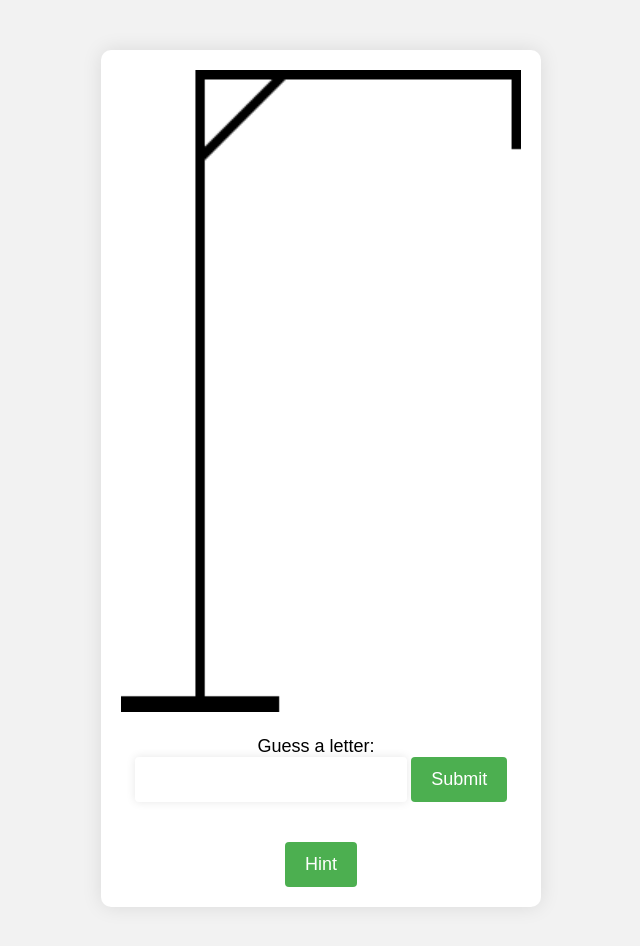
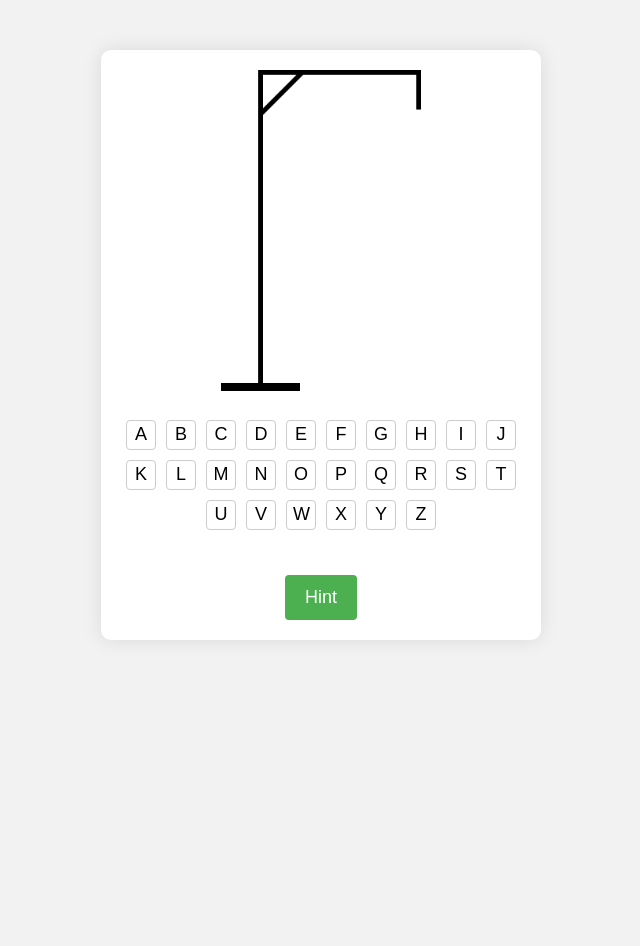
Before and after one commit to Geocodlea/hangman, a plain HTML site: page index.html in a window 1280 px wide. Shown: the whole page, without its empty margins (319-959 px from the left). After the commit the page ends 800 px from the top, so only its background shows below. Drawn offline with Linux system fonts and the light colour scheme.

Commit message:
add keyboard instead of form

```diff
--- a/game.js
+++ b/game.js
@@ -24,9 +24,9 @@ const imageEl = document.getElementById("image");
 const incorrectEl = document.getElementById("incorrect");
 const remainingEl = document.getElementById("remaining");
 const scoreEl = document.getElementById("score");
-const form = document.querySelector("form");
 const playAgainBtn = document.getElementById("playAgain");
 const hintBtn = document.getElementById("hint");
+const keyboard = document.getElementById("keyboard");
 
 playAgainBtn.addEventListener("click", function () {
   // Reset the game
@@ -34,14 +34,14 @@ playAgainBtn.addEventListener("click", function () {
   incorrectGuesses = "";
   remainingGuesses = 6;
   word = wordList[Math.floor(Math.random() * wordList.length)];
-  form.style.display = "block";
   playAgainBtn.style.display = "none";
   imageEl.src = images[0];
   wordEl.textContent = "";
   incorrectEl.textContent = "Incorrect guesses: ";
   remainingEl.textContent = "Remaining guesses: 6";
   scoreEl.textContent = "Score: " + score;
-  document.getElementById("guess").value = "";
+  hintBtn.style.display = "block";
+  keyboard.style.display = "block";
 });
 
 hintBtn.addEventListener("click", function () {
@@ -52,10 +52,9 @@ hintBtn.addEventListener("click", function () {
   alert("Hint: " + hint);
 });
 
-form.addEventListener("submit", function (event) {
-  event.preventDefault();
-  // Get the guess from the input field
-  const guess = document.getElementById("guess").value.toLowerCase();
+keyboard.addEventListener("click", function (e) {
+  if (e.target.matches(".key")) {
+    let guess = e.target.textContent.toLowerCase();
 
     // Check if the guess is correct
     if (word.includes(guess)) {
@@ -92,17 +91,20 @@ form.addEventListener("submit", function (event) {
     // Check if the player won or lost
     if (word === wordToShow) {
       score += remainingGuesses * 10;
-    alert("Congratulations! You discovered the word " + word);
-    scoreEl.textContent =
-      "You won! The word was " + word + ". Your score is: " + score;
-    form.style.display = "none";
+      scoreEl.innerHTML =
+        'You won! The word was: <b>"' + word + '"</b>. Your score is: ' + score;
       playAgainBtn.style.display = "block";
       hintBtn.style.display = "none";
+      keyboard.style.display = "none";
     } else if (remainingGuesses === 0) {
-    scoreEl.textContent =
-      "You lost! The word was " + word + ". Your score is: " + score;
-    form.style.display = "none";
+      scoreEl.innerHTML =
+        'You lost! The word was: <b>"' +
+        word +
+        '"</b>. Your score is: ' +
+        score;
       playAgainBtn.style.display = "block";
       hintBtn.style.display = "none";
+      keyboard.style.display = "none";
+    }
   }
 });
--- a/index.html
+++ b/index.html
@@ -8,11 +8,34 @@
     <div id="game">
       <img id="image" src="img/0.png" alt="Hangman" />
       <div id="word"></div>
-      <form>
-        <label for="guess">Guess a letter:</label>
-        <input type="text" id="guess" maxlength="1" />
-        <button type="submit">Submit</button>
-      </form>
+      <div id="keyboard">
+        <button class="key">A</button>
+        <button class="key">B</button>
+        <button class="key">C</button>
+        <button class="key">D</button>
+        <button class="key">E</button>
+        <button class="key">F</button>
+        <button class="key">G</button>
+        <button class="key">H</button>
+        <button class="key">I</button>
+        <button class="key">J</button>
+        <button class="key">K</button>
+        <button class="key">L</button>
+        <button class="key">M</button>
+        <button class="key">N</button>
+        <button class="key">O</button>
+        <button class="key">P</button>
+        <button class="key">Q</button>
+        <button class="key">R</button>
+        <button class="key">S</button>
+        <button class="key">T</button>
+        <button class="key">U</button>
+        <button class="key">V</button>
+        <button class="key">W</button>
+        <button class="key">X</button>
+        <button class="key">Y</button>
+        <button class="key">Z</button>
+      </div>
       <div id="incorrect"></div>
       <div id="remaining"></div>
       <div id="score"></div>
--- a/style.css
+++ b/style.css
@@ -13,45 +13,26 @@ body {
   box-shadow: 0px 0px 20px rgba(0, 0, 0, 0.1);
 }
 
-#image {
-  width: 100%;
-}
-
 #word {
   font-size: 32px;
   margin: 20px 0;
 }
 
-form {
-  margin-bottom: 20px;
+#keyboard {
+  display: flex;
+  flex-wrap: wrap;
+  justify-content: center;
 }
 
-form label {
+.key {
+  width: 30px;
+  height: 30px;
+  margin: 5px;
+  border: 1px solid #ccc;
+  border-radius: 4px;
+  background-color: #fff;
   font-size: 18px;
-  margin-right: 10px;
-}
-
-form input[type="text"] {
-  padding: 12px 20px;
-  font-size: 18px;
-  border: none;
-  border-radius: 4px;
-  box-shadow: 0px 0px 10px rgba(0, 0, 0, 0.1);
-}
-
-form button[type="submit"] {
-  background-color: #4CAF50;
-  color: white;
-  padding: 12px 20px;
-  font-size: 18px;
-  border: none;
-  border-radius: 4px;
   cursor: pointer;
-  transition: 0.3s;
-}
-
-form button[type="submit"]:hover {
-  background-color: #3e8e41;
 }
 
 #incorrect, #remaining, #score {
@@ -86,3 +67,8 @@ form button[type="submit"]:hover {
 #playAgain:hover, #hint:hover {
   background-color: #3e8e41;
 }
+
+#image {
+  width: 50%;
+  height: auto;
+}
```
Lines whose indentation alone changed are shown as unchanged.
